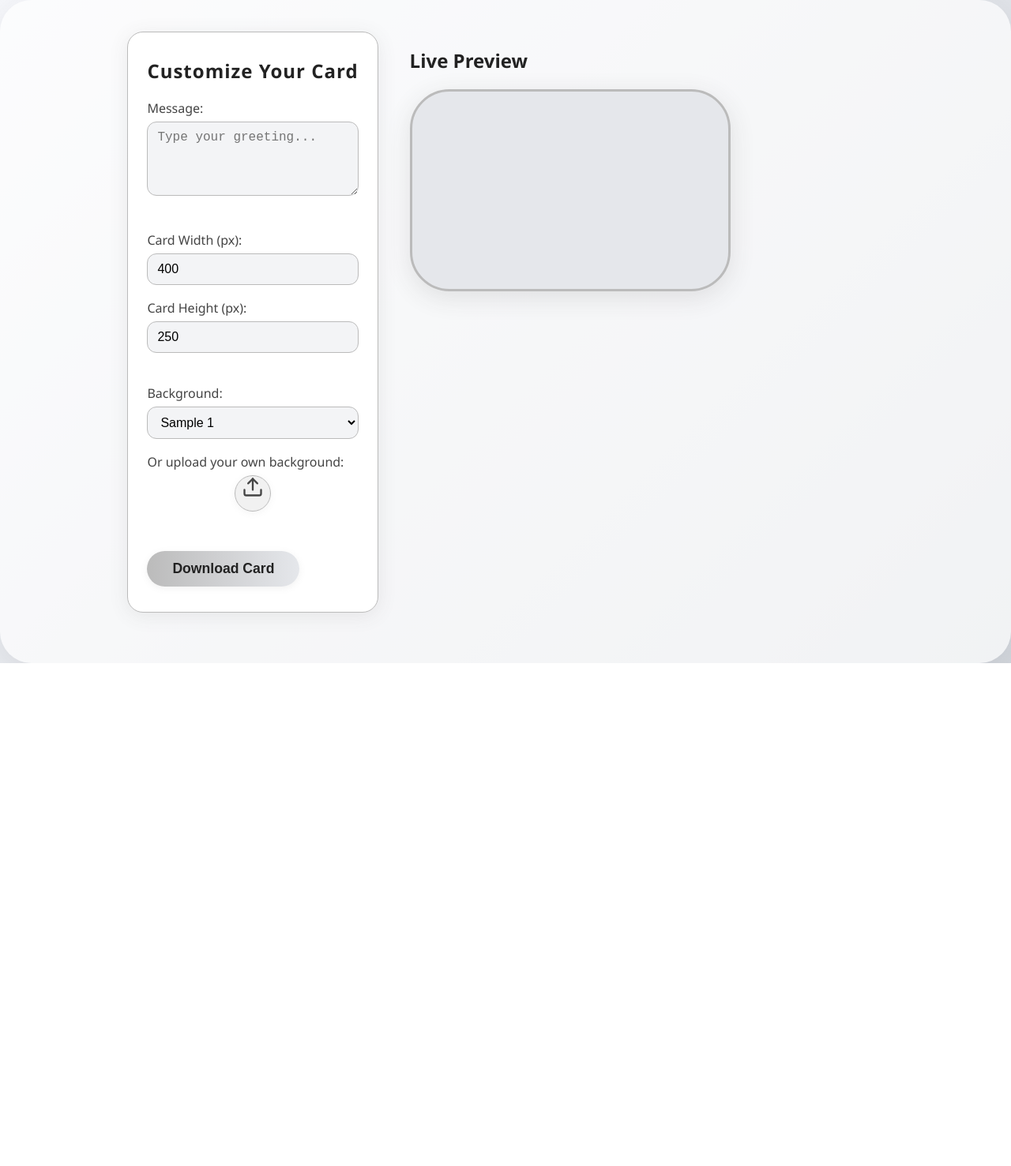
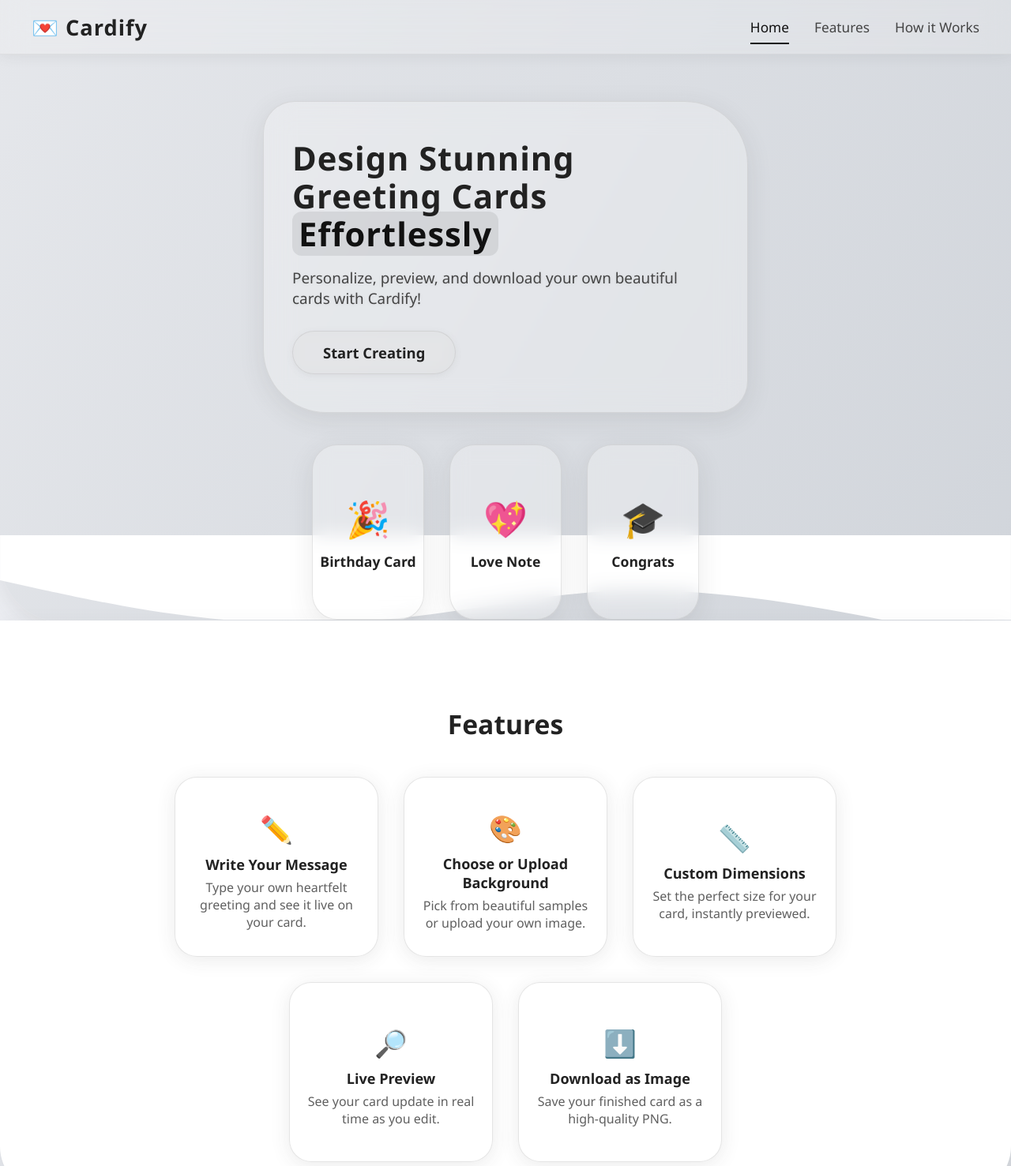
Before and after one commit to mojjeed/college, a plain HTML site: page index.html in a window 1280 px wide. Shown: the top 1477 px of the page at 79% size. Before the commit the page ends 840 px from the top, so only its background shows below. Drawn offline with nearby package versions, Linux system fonts and the light colour scheme; a web font is replaced by a local one.

Commit message:
Update index.html

```diff
--- a/index.html
+++ b/index.html
@@ -3,49 +3,100 @@
 <head>
     <meta charset="UTF-8">
     <meta name="viewport" content="width=device-width, initial-scale=1.0">
-    <title>Online Greeting Card Maker</title>
-    <link rel="stylesheet" href="styles.css">
+    <title>Welcome | Greeting Card Maker</title>
+    <link rel="stylesheet" href="landing.css">
+    <link rel="preconnect" href="https://fonts.googleapis.com">
+    <link rel="preconnect" href="https://fonts.gstatic.com" crossorigin>
+    <link href="https://fonts.googleapis.com/css2?family=Segoe+UI:wght@400;700&family=Segoe+Script&display=swap" rel="stylesheet">
 </head>
 <body>
-    <div class="container">
-        <div class="controls">
-            <h2>Customize Your Card</h2>
-            <label>Message:<br>
-                <textarea id="card-message" rows="4" placeholder="Type your greeting..."></textarea>
-            </label>
-            <br>
-            <label>Card Width (px):
-                <input type="number" id="card-width" min="200" max="1000" value="400">
-            </label>
-            <label>Card Height (px):
-                <input type="number" id="card-height" min="200" max="1000" value="250">
-            </label>
-            <br>
-            <label>Background:
-                <select id="background-select">
-                    <option value="backgrounds/bg1.jpg">Sample 1</option>
-                    <option value="backgrounds/bg2.jpg">Sample 2</option>
-                    <option value="backgrounds/bg3.jpg">Sample 3</option>
-                </select>
-            </label>
-            <label>Or upload your own background:
-                <input type="file" id="background-upload" accept="image/*" style="display:none;">
-                <label for="background-upload" class="upload-icon-label" title="Upload background">
-                    <svg class="upload-icon" width="28" height="28" viewBox="0 0 24 24" fill="none" stroke="#6366f1" stroke-width="2" stroke-linecap="round" stroke-linejoin="round"><path d="M21 15v4a2 2 0 0 1-2 2H5a2 2 0 0 1-2-2v-4"/><polyline points="17 8 12 3 7 8"/><line x1="12" y1="3" x2="12" y2="15"/></svg>
-                </label>
-            </label>
-            <br>
-            <button id="download-btn" type="button">Download Card</button>
-        </div>
-        <div class="preview-section">
-            <h2>Live Preview</h2>
-            <div id="card-preview" class="card-preview">
-                <span id="preview-message"></span>
+    <nav class="glass-nav">
+        <div class="nav-logo">💌 Cardify</div>
+        <ul class="nav-links">
+            <li><a href="#home" class="page-link active">Home</a></li>
+            <li><a href="#features" class="page-link">Features</a></li>
+            <li><a href="#how" class="page-link">How it Works</a></li>
+        </ul>
+    </nav>
+    <section class="hero-section" id="home">
+        <div class="hero-content glass">
+            <h1>Design Stunning Greeting Cards <span class="highlight">Effortlessly</span></h1>
+            <p class="tagline">Personalize, preview, and download your own beautiful cards with Cardify!</p>
+            <div class="hero-actions">
+                <a href="index.html" class="cta-btn">Start Creating</a>
             </div>
         </div>
-    </div>
-    <script src="script.js"></script>
+        <div class="hero-cards">
+            <div class="floating-card glass">
+                <span class="card-emoji">🎉</span>
+                <div class="card-title">Birthday Card</div>
+            </div>
+            <div class="floating-card glass">
+                <span class="card-emoji">💖</span>
+                <div class="card-title">Love Note</div>
+            </div>
+            <div class="floating-card glass">
+                <span class="card-emoji">🎓</span>
+                <div class="card-title">Congrats</div>
+            </div>
+        </div>
+        <div class="wavy-divider">
+            <svg viewBox="0 0 1440 120" fill="none" xmlns="http://www.w3.org/2000/svg"><path fill="#fff" fill-opacity="1" d="M0,64L48,74.7C96,85,192,107,288,117.3C384,128,480,128,576,117.3C672,107,768,85,864,80C960,75,1056,85,1152,101.3C1248,117,1344,139,1392,149.3L1440,160L1440,0L1392,0C1344,0,1248,0,1152,0C1056,0,960,0,864,0C768,0,672,0,576,0C480,0,384,0,288,0C192,0,96,0,48,0L0,0Z"></path></svg>
+        </div>
+    </section>
+    <section class="features-section" id="features">
+        <h2 class="features-title">Features</h2>
+        <div class="features-list">
+            <div class="feature-card glass">
+                <span class="feature-icon">✏️</span>
+                <div class="feature-title">Write Your Message</div>
+                <div class="feature-desc">Type your own heartfelt greeting and see it live on your card.</div>
+            </div>
+            <div class="feature-card glass">
+                <span class="feature-icon">🎨</span>
+                <div class="feature-title">Choose or Upload Background</div>
+                <div class="feature-desc">Pick from beautiful samples or upload your own image.</div>
+            </div>
+            <div class="feature-card glass">
+                <span class="feature-icon">📏</span>
+                <div class="feature-title">Custom Dimensions</div>
+                <div class="feature-desc">Set the perfect size for your card, instantly previewed.</div>
+            </div>
+            <div class="feature-card glass">
+                <span class="feature-icon">🔎</span>
+                <div class="feature-title">Live Preview</div>
+                <div class="feature-desc">See your card update in real time as you edit.</div>
+            </div>
+            <div class="feature-card glass">
+                <span class="feature-icon">⬇️</span>
+                <div class="feature-title">Download as Image</div>
+                <div class="feature-desc">Save your finished card as a high-quality PNG.</div>
+            </div>
+        </div>
+    </section>
+    <section class="how-section" id="how">
+        <h2 class="how-title">How it Works</h2>
+        <div class="how-steps">
+            <div class="how-step">
+                <div class="how-step-icon">📝</div>
+                <div class="how-step-title">1. Write Your Message</div>
+                <div class="how-step-desc">Type your greeting and see it instantly on your card.</div>
+            </div>
+            <div class="how-step">
+                <div class="how-step-icon">🖼️</div>
+                <div class="how-step-title">2. Choose or Upload Background</div>
+                <div class="how-step-desc">Pick a sample or upload your own image for a personal touch.</div>
+            </div>
+            <div class="how-step">
+                <div class="how-step-icon">⬇️</div>
+                <div class="how-step-title">3. Download & Share</div>
+                <div class="how-step-desc">Save your card as an image and share it with anyone!</div>
+            </div>
+        </div>
+    </section>
+    <footer class="landing-footer" id="contact">
+        &copy; 2024 Cardify. All rights reserved.
+    </footer>
     <script src="transition.js"></script>
-    <script src="https://cdn.jsdelivr.net/npm/html2canvas@1.4.1/dist/html2canvas.min.js"></script>
 </body>
 </html>
```
